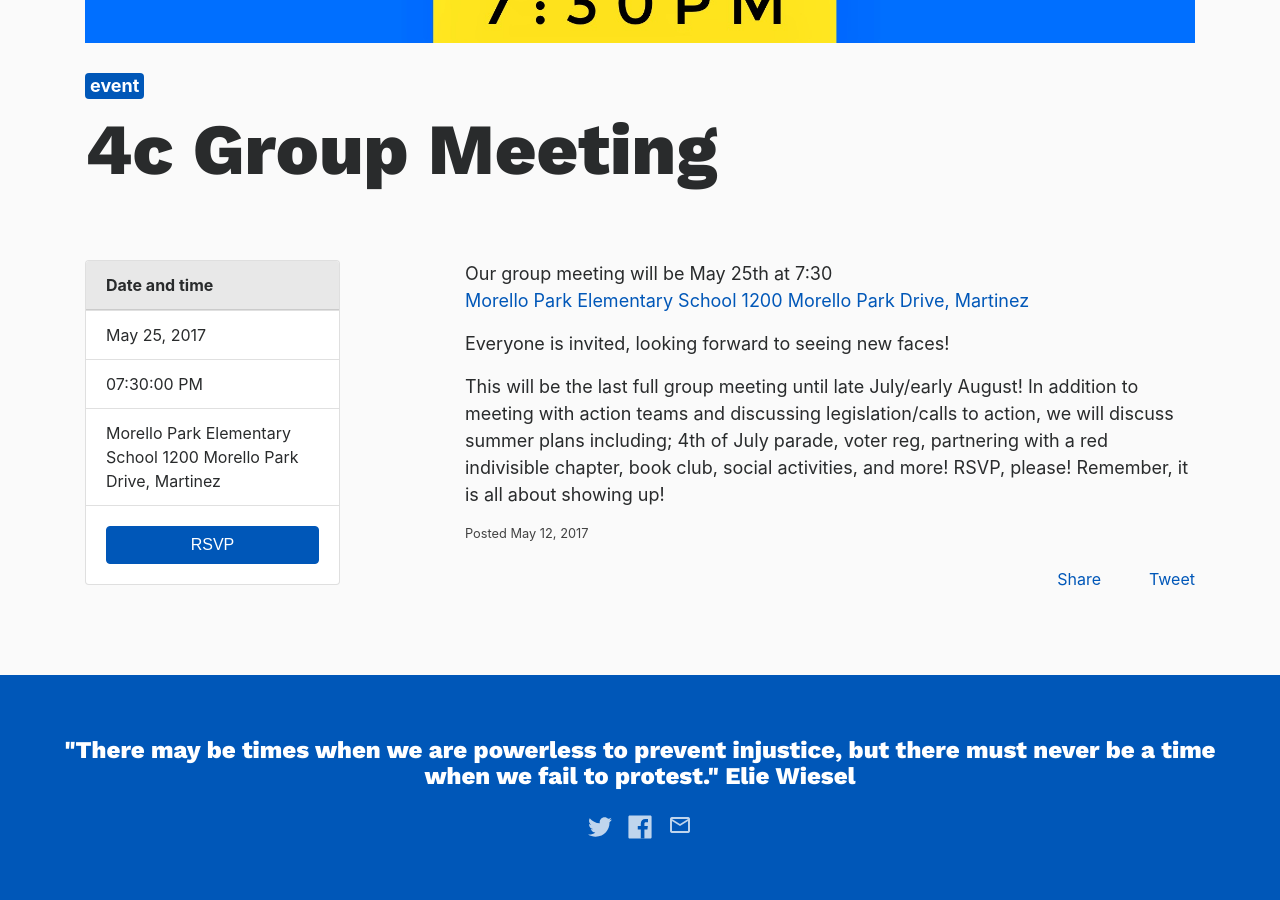
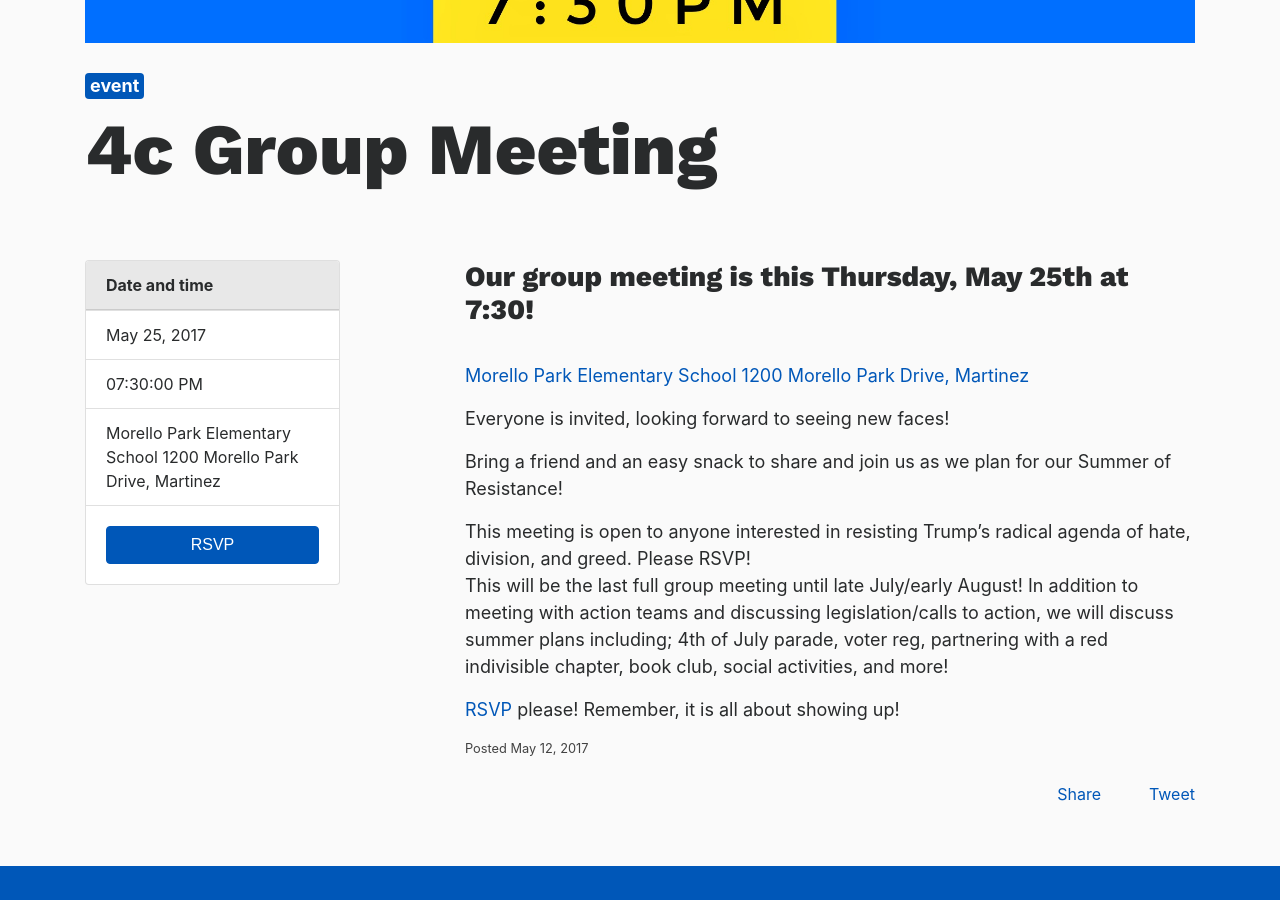
Before and after one commit to IndivisibleTemplate/BasicTemplate, a Jekyll site: the page built from _posts/2017-05-12-4c-group-meeting.markdown, in a window 1280 px wide and 900 px high, scrolled down 374 px. Built offline with Jekyll 4.4.1, drawn with Linux system fonts in a browser that asks for light colours; nearby versions of some CDN libraries; comment, search, counter and statistics services are not loaded.

Commit message:
Updated 4c Group Meeting

```diff
--- a/_posts/2017-05-12-4c-group-meeting.markdown
+++ b/_posts/2017-05-12-4c-group-meeting.markdown
@@ -15,12 +15,18 @@ Location: |-
 RSVP-link: https://www.facebook.com/events/1484458338258865/
 ---
 
-Our group meeting will be May 25th at 7:30
+### Our group meeting is this Thursday, May 25th at 7:30!
 <br>
 [Morello Park Elementary School 1200 Morello Park Drive, Martinez](https://www.google.com/maps/place/Morello+Park+Elementary+School/@38.0016184,-122.0991669,15z/data=!4m5!3m4!1s0x0:0xad4e4adae453d6d7!8m2!3d38.0016184!4d-122.0991669)
 
 Everyone is invited, looking forward to seeing new faces!
 <br>
 
+Bring a friend and an easy snack to share and join us as we plan for our Summer of Resistance!
+<br>
+
+This meeting is open to anyone interested in resisting Trump's radical agenda of hate, division, and greed. Please RSVP!
+<br>
 This will be the last full group meeting until late July/early August! In addition to meeting with action teams and discussing legislation/calls to action, we will discuss summer plans including; 4th of July parade, voter reg, partnering with a red indivisible chapter, book club, social activities, and more!
-RSVP, please! Remember, it is all about showing up!
+
+[RSVP](https://www.facebook.com/events/1484458338258865/?acontext=%7B%22ref%22%3A%22106%22%2C%22action_history%22%3A%22null%22%7D) please! Remember, it is all about showing up!
```
